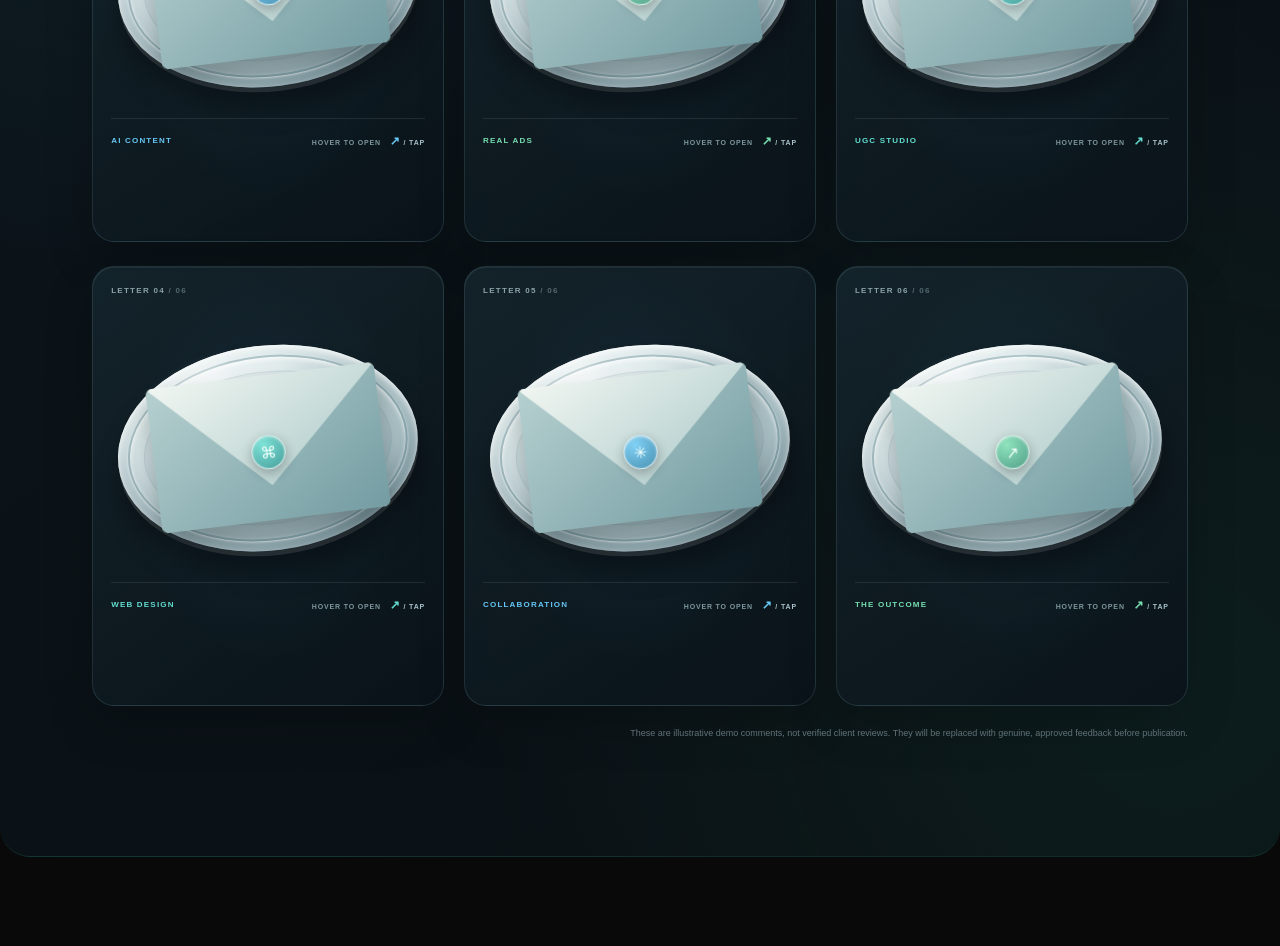
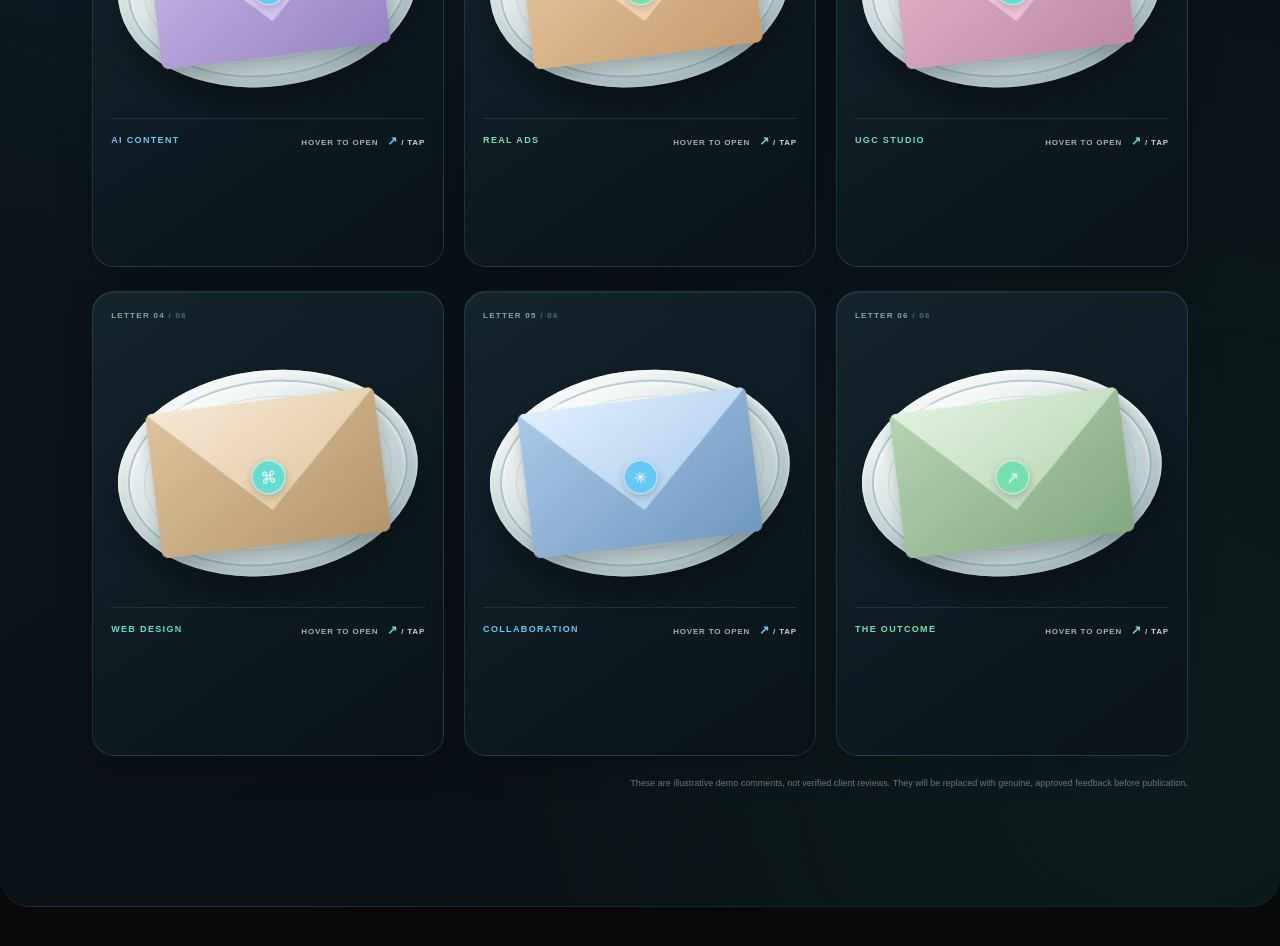
Before and after one commit to MohammadMatinMahdavi/orange, a Next.js app: page / in a window 1280 px wide. Shown: the part 6280-7226 px from the top of the page. Built offline with nearby package versions, Linux system fonts and the light colour scheme.

Commit message:
Polish testimonial letters with lighter animations and clearer typography

```diff
--- a/app/globals.css
+++ b/app/globals.css
@@ -2271,328 +2271,64 @@ body::before {
 }
 
 
-/* Your Comments — sculpted porcelain plates and animated correspondence. */
-.feedback-section {
-  overflow: visible;
-}
-.feedback-heading h2 {
-  text-transform: uppercase;
-  letter-spacing: -.075em;
-}
-.feedback-heading h2 span {
-  color: #62d9c1;
-}
-.feedback-intro-copy { max-width: 380px; }
-.feedback-intro-copy p { margin: 0; color: #91a5ab; font-size: 12px; line-height: 1.8; }
-.feedback-intro-copy .feedback-headline { margin-bottom: 8px; color: #eaf8fb; font-size: clamp(19px, 2.1vw, 26px); font-weight: 550; letter-spacing: -.045em; }
-
-.letter-grid {
-  display: grid;
-  grid-template-columns: repeat(3, minmax(0, 1fr));
-  gap: 24px 20px;
-  perspective: 1600px;
-  overflow: visible;
-}
-.letter-card {
-  --letter-accent: #66c8f5;
-  position: relative;
-  z-index: 1;
-  min-width: 0;
-  min-height: 440px;
-  padding: 18px 18px 17px;
-  overflow: visible;
-  border: 1px solid rgba(154,205,220,.15);
-  border-radius: 22px;
-  background:
-    radial-gradient(ellipse at 50% 45%, rgba(56,189,248,.07), transparent 58%),
-    linear-gradient(145deg,rgba(22,39,47,.82),rgba(10,19,25,.96));
-  box-shadow: inset 0 1px 0 rgba(255,255,255,.06), 0 18px 48px rgba(0,0,0,.2);
-  transform: translateZ(0);
-  transition: border-color .45s ease, box-shadow .5s ease, transform .65s cubic-bezier(.16,1,.3,1), background .5s ease;
-}
-.letter-card-green { --letter-accent: #76dfb0; }
-.letter-card-teal { --letter-accent: #62ddcf; }
-.letter-index {
-  display: block;
-  position: relative;
-  z-index: 2;
-  color: #8ca2a9;
-  font-size: 8px;
-  font-weight: 800;
-  letter-spacing: .16em;
-}
-.letter-index i { color: #52676e; font-style: normal; }
-
-.letter-trigger {
-  display: flex;
-  width: 100%;
-  flex-direction: column;
-  align-items: stretch;
-  padding: 0;
-  border: 0;
-  color: inherit;
-  background: transparent;
-  text-align: left;
-  cursor: pointer;
-}
-.letter-stage {
-  position: relative;
-  display: grid;
-  place-items: center;
-  width: 100%;
-  height: 285px;
-  isolation: isolate;
-  perspective: 1100px;
-  transform-style: preserve-3d;
-}
-.letter-plate {
-  position: absolute;
-  left: 50%;
-  top: 53%;
-  width: min(96%, 310px);
-  height: 205px;
-  border-radius: 50%;
-  transform: translate(-50%,-50%) rotate(-7deg);
-  background:
-    radial-gradient(ellipse at 36% 27%, rgba(255,255,255,.98), rgba(230,241,241,.98) 28%, rgba(174,197,202,.96) 69%, rgba(91,119,129,.95) 100%);
-  box-shadow:
-    0 22px 25px rgba(0,0,0,.38),
-    0 5px 0 rgba(255,255,255,.18),
-    inset 0 3px 7px rgba(255,255,255,.95),
-    inset 0 -10px 18px rgba(33,65,77,.22);
-  transition: transform .75s cubic-bezier(.16,1,.3,1), filter .6s ease;
-}
-.letter-plate-rim {
-  position: absolute;
-  inset: 10px;
-  border: 2px solid rgba(101,139,148,.42);
-  border-radius: 50%;
-  box-shadow: inset 0 2px 5px rgba(255,255,255,.85), 0 1px 2px rgba(255,255,255,.7);
-}
-.letter-plate-center {
-  position: absolute;
-  inset: 26px;
-  border: 1px solid rgba(100,139,148,.2);
-  border-radius: 50%;
-  box-shadow: inset 0 0 22px rgba(76,118,129,.13);
-}
-.letter-plate-glint {
-  position: absolute;
-  top: 24px;
-  left: 48px;
-  width: 75px;
-  height: 17px;
-  border-radius: 50%;
-  background: rgba(255,255,255,.62);
-  filter: blur(8px);
-  transform: rotate(-22deg);
-}
-
-.letter-envelope-closed {
-  position: absolute;
-  z-index: 2;
-  top: 50%;
-  left: 50%;
-  width: min(76%, 230px);
-  height: 145px;
-  transform: translate(-50%,-44%) rotate(-7deg);
-  transform-style: preserve-3d;
-  filter: drop-shadow(0 15px 12px rgba(12,28,34,.35));
-  transition: transform .78s cubic-bezier(.16,1,.3,1), opacity .42s ease, filter .6s ease;
-}
-.envelope-back {
-  position: absolute;
-  inset: 0;
-  border: 1px solid rgba(255,255,255,.45);
-  border-radius: 7px;
-  background: linear-gradient(145deg,#e6f0ed,#9bb9bb);
-}
-.envelope-front {
-  position: absolute;
-  inset: 0;
-  border-radius: 7px;
-  background: linear-gradient(145deg,#b6d0d0,#739ca2);
-  clip-path: polygon(0 0,50% 55%,100% 0,100% 100%,0 100%);
-}
-.envelope-flap {
-  position: absolute;
-  inset: 0 0 auto;
-  height: 76%;
-  border-radius: 7px 7px 0 0;
-  background: linear-gradient(150deg,#f1f6f1,#a9c8c8);
-  clip-path: polygon(0 0,100% 0,50% 100%);
-  transform-origin: 50% 0;
-  backface-visibility: hidden;
-  transition: transform .65s ease;
-}
-.envelope-seal {
-  position: absolute;
-  z-index: 3;
-  left: 50%;
-  top: 53%;
-  display: grid;
-  width: 34px;
-  height: 34px;
-  place-items: center;
-  border: 1px solid rgba(255,255,255,.7);
-  border-radius: 50%;
-  color: #f2fffb;
-  background: radial-gradient(circle at 35% 25%, color-mix(in srgb,var(--letter-accent) 82%,white), color-mix(in srgb,var(--letter-accent) 60%,#173c4b));
-  box-shadow: 0 4px 12px rgba(0,0,0,.28), inset 0 1px 3px rgba(255,255,255,.5);
-  font-family: Georgia,serif;
-  transform: translate(-50%,-50%);
-  transition: opacity .25s ease, transform .4s ease;
-}
-
-.letter-opened-paper {
-  position: absolute;
-  z-index: 3;
-  top: 48%;
-  left: 50%;
-  display: flex;
-  width: min(78%, 238px);
-  min-height: 205px;
-  flex-direction: column;
-  align-items: flex-start;
-  padding: 20px 19px 15px;
-  border: 1px solid rgba(255,255,255,.9);
-  border-radius: 5px;
-  color: #263e45;
-  background: linear-gradient(145deg,#fffef6,#e2eeea);
-  box-shadow: 0 19px 35px rgba(0,0,0,.3), inset 0 0 0 4px rgba(111,158,160,.08);
-  opacity: 0;
-  transform: translate(-50%,-37%) rotateY(-78deg) rotateZ(8deg) scale(.72);
-  transform-origin: 50% 75%;
-  transition: opacity .35s ease .12s, transform .85s cubic-bezier(.16,1,.3,1) .08s;
-}
-.opened-paper-topline { color: #6c8d91; font-size: 6px; font-weight: 800; letter-spacing: .16em; }
-.opened-paper-title { max-width: 190px; margin-top: 14px; font-family: Georgia,serif; font-size: 20px; line-height: 1.05; letter-spacing: -.04em; }
-.opened-paper-rule { width: 38px; height: 2px; margin-top: 13px; background: var(--letter-accent); }
-.opened-paper-lines { display: grid; gap: 6px; width: 92%; margin-top: 14px; }
-.opened-paper-lines i { height: 1px; background: rgba(49,83,91,.2); }
-.opened-paper-lines i:nth-child(2) { width: 90%; }
-.opened-paper-lines i:nth-child(3) { width: 96%; }
-.opened-paper-lines i:nth-child(4) { width: 65%; }
-.opened-paper-sign { margin-top: auto; padding-top: 14px; color: #6a8589; font-size: 6px; letter-spacing: .16em; }
-
-.letter-card-meta {
-  position: relative;
-  z-index: 4;
-  display: flex;
-  justify-content: space-between;
-  align-items: center;
-  gap: 8px;
-  padding-top: 13px;
-  border-top: 1px solid rgba(255,255,255,.09);
-}
-.letter-service { color: var(--letter-accent); font-size: 8px; font-weight: 800; letter-spacing: .15em; }
-.letter-open-hint { color: #7e969d; font-size: 7px; font-weight: 800; letter-spacing: .12em; white-space: nowrap; }
-.letter-open-hint b { margin-left: 6px; color: var(--letter-accent); font-size: 12px; }
-
-.letter-glass-panel {
-  position: absolute;
-  z-index: 8;
-  left: 15px;
-  right: 15px;
-  bottom: 15px;
-  padding: 17px 17px 15px;
-  border: 1px solid rgba(190,235,244,.28);
-  border-radius: 13px;
-  background: linear-gradient(135deg,rgba(18,39,49,.82),rgba(13,25,34,.76));
-  box-shadow: 0 18px 40px rgba(0,0,0,.34), inset 0 1px 0 rgba(255,255,255,.13);
-  -webkit-backdrop-filter: blur(18px) saturate(145%);
-  backdrop-filter: blur(18px) saturate(145%);
-  opacity: 0;
-  visibility: hidden;
-  pointer-events: none;
-  transform: translateY(22px) scale(.94);
-  transition: opacity .42s ease, transform .62s cubic-bezier(.16,1,.3,1), visibility .42s;
-}
-.letter-glass-kicker { display: block; margin-bottom: 9px; color: var(--letter-accent); font-size: 7px; font-weight: 800; letter-spacing: .15em; }
-.letter-review-quote { margin: 0; color: #d7e8eb; font-family: Georgia,serif; font-size: 11px; line-height: 1.65; }
-.letter-review-person { display: flex; align-items: center; gap: 9px; margin-top: 13px; }
-.letter-review-avatar {
-  display: grid;
-  width: 29px;
-  height: 29px;
-  flex: 0 0 29px;
-  place-items: center;
-  border: 1px solid color-mix(in srgb,var(--letter-accent) 50%,transparent);
-  border-radius: 50%;
-  color: var(--letter-accent);
-  background: color-mix(in srgb,var(--letter-accent) 12%,#102029);
-  font-size: 8px;
-  font-weight: 800;
-}
-.letter-review-byline { display: flex; min-width: 0; flex-direction: column; gap: 3px; }
-.letter-review-byline b { color: #f0fbfc; font-size: 9px; font-weight: 700; }
-.letter-review-byline i { color: #9cb2b8; font-size: 7px; font-style: normal; }
-
-.letter-card:hover,
-.letter-card:focus-within,
-.letter-card.is-open {
-  z-index: 10;
-  border-color: color-mix(in srgb,var(--letter-accent) 55%,rgba(255,255,255,.2));
-  background: linear-gradient(145deg,rgba(22,42,51,.98),rgba(9,19,26,.99));
-  box-shadow: 0 32px 75px rgba(0,0,0,.42), 0 0 38px color-mix(in srgb,var(--letter-accent) 13%,transparent), inset 0 1px 0 rgba(255,255,255,.1);
-  transform: translateY(-9px) scale(1.045) rotateY(-2deg);
-}
-.letter-card:hover .letter-plate,
-.letter-card:focus-within .letter-plate,
-.letter-card.is-open .letter-plate {
-  transform: translate(-50%,-50%) rotate(5deg) scale(1.04);
-  filter: brightness(1.04);
-}
-.letter-card:hover .letter-envelope-closed,
-.letter-card:focus-within .letter-envelope-closed,
-.letter-card.is-open .letter-envelope-closed {
-  opacity: 0;
-  transform: translate(-50%,-70%) rotateY(88deg) rotateZ(12deg) scale(.62);
-  filter: blur(2px);
-}
-.letter-card:hover .envelope-flap,
-.letter-card:focus-within .envelope-flap,
-.letter-card.is-open .envelope-flap { transform: rotateX(178deg); }
-.letter-card:hover .envelope-seal,
-.letter-card:focus-within .envelope-seal,
-.letter-card.is-open .envelope-seal { opacity: 0; transform: translate(-50%,-90%) scale(.4) rotate(30deg); }
-.letter-card:hover .letter-opened-paper,
-.letter-card:focus-within .letter-opened-paper,
-.letter-card.is-open .letter-opened-paper {
-  opacity: 1;
-  transform: translate(-50%,-52%) rotateY(0) rotateZ(-3deg) scale(1);
-}
-.letter-card:hover .letter-glass-panel,
-.letter-card:focus-within .letter-glass-panel,
-.letter-card.is-open .letter-glass-panel {
-  opacity: 1;
-  visibility: visible;
-  transform: translateY(0) scale(1);
-}
-.letter-trigger:focus-visible { outline: 2px solid var(--letter-accent); outline-offset: 5px; border-radius: 10px; }
-
-@media (max-width: 900px) {
-  .feedback-section { padding-left: 5%; padding-right: 5%; }
-  .letter-grid { grid-template-columns: repeat(2,minmax(0,1fr)); gap: 18px 14px; }
-  .letter-card { min-height: 430px; }
-  .letter-stage { height: 275px; }
-  .letter-glass-panel { left: 12px; right: 12px; bottom: 12px; }
-}
-@media (max-width: 640px) {
-  .feedback-section { padding: 78px 6%; }
-  .feedback-heading { display: block; margin-bottom: 29px; }
-  .feedback-heading h2 { font-size: clamp(38px, 11vw, 52px); }
-  .feedback-intro-copy { margin-top: 18px; }
-  .letter-grid { grid-template-columns: 1fr; gap: 16px; }
-  .letter-card { min-height: 420px; padding: 16px; }
-  .letter-stage { height: 270px; }
-  .letter-glass-panel { left: 13px; right: 13px; bottom: 13px; padding: 16px; }
-}
-@media (hover: none) {
-  .letter-open-hint::after { content: " / TAP"; color: #a8c3ca; }
-}
-@media (prefers-reduced-motion: reduce) {
-  .letter-card, .letter-plate, .letter-envelope-closed, .letter-opened-paper,
-  .letter-glass-panel, .envelope-flap, .envelope-seal { transition: none !important; }
-  .letter-card:hover, .letter-card:focus-within, .letter-card.is-open { transform: none; }
-}
+/* Your Comments — lightweight animated letters. */
+.feedback-section{overflow:visible}
+.feedback-heading h2{text-transform:uppercase;letter-spacing:-.075em}
+.feedback-heading h2 span{color:#62d9c1}
+.feedback-intro-copy{max-width:380px}
+.feedback-intro-copy p{margin:0;color:#91a5ab;font-size:12px;line-height:1.8}
+.feedback-intro-copy .feedback-headline{margin-bottom:8px;color:#eaf8fb;font-size:clamp(19px,2.1vw,26px);font-weight:550;letter-spacing:-.045em}
+.letter-grid{display:grid;grid-template-columns:repeat(3,minmax(0,1fr));gap:24px 20px;perspective:1200px}
+.letter-card{--letter-accent:#66c8f5;--env-light:#eee5ff;--env-mid:#c8b9e8;--env-dark:#9784c4;position:relative;z-index:1;min-width:0;min-height:465px;padding:18px;border:1px solid rgba(154,205,220,.15);border-radius:22px;background:linear-gradient(145deg,rgba(22,39,47,.88),rgba(10,19,25,.97));box-shadow:inset 0 1px 0 rgba(255,255,255,.06),0 14px 32px rgba(0,0,0,.18);transition:transform .32s cubic-bezier(.2,.8,.2,1),border-color .25s,box-shadow .3s}
+.letter-card-green{--letter-accent:#76dfb0;--env-light:#fff0d9;--env-mid:#e8c99f;--env-dark:#c69c70}
+.letter-card-teal{--letter-accent:#62ddcf;--env-light:#f9e3ed;--env-mid:#e6b7cb;--env-dark:#bd89a5}
+.letter-card-blue:nth-child(5){--env-light:#e0efff;--env-mid:#a9c9e8;--env-dark:#7198c0}
+.letter-card-teal:nth-child(4){--env-light:#f5e9d5;--env-mid:#ddc39b;--env-dark:#b4966d}
+.letter-card-green:nth-child(6){--env-light:#e2f1df;--env-mid:#b5d3b1;--env-dark:#82a982}
+.letter-index{display:block;position:relative;z-index:2;color:#8ca2a9;font-size:8px;font-weight:800;letter-spacing:.16em}
+.letter-index i{color:#52676e;font-style:normal}
+.letter-trigger{display:flex;width:100%;flex-direction:column;align-items:stretch;padding:0;border:0;color:inherit;background:transparent;text-align:left;cursor:pointer}
+.letter-stage{position:relative;display:grid;place-items:center;width:100%;height:285px;isolation:isolate;perspective:900px}
+.letter-plate{position:absolute;left:50%;top:53%;width:min(96%,310px);height:205px;border-radius:50%;transform:translate(-50%,-50%) rotate(-7deg);background:radial-gradient(ellipse at 36% 27%,#fff 0%,#e9f0ef 34%,#b8c9ca 76%,#879fa4 100%);box-shadow:0 17px 22px rgba(0,0,0,.3),inset 0 3px 7px rgba(255,255,255,.9),inset 0 -8px 14px rgba(33,65,77,.18);transition:transform .35s cubic-bezier(.2,.8,.2,1)}
+.letter-plate-rim{position:absolute;inset:10px;border:2px solid rgba(101,139,148,.38);border-radius:50%;box-shadow:inset 0 2px 5px rgba(255,255,255,.8)}
+.letter-plate-center{position:absolute;inset:26px;border:1px solid rgba(100,139,148,.18);border-radius:50%}
+.letter-plate-glint{position:absolute;top:24px;left:48px;width:75px;height:17px;border-radius:50%;background:rgba(255,255,255,.55)}
+.letter-envelope-closed{position:absolute;z-index:2;top:50%;left:50%;width:min(76%,230px);height:145px;transform:translate(-50%,-44%) rotate(-7deg);transition:transform .38s cubic-bezier(.2,.8,.2,1),opacity .22s;filter:drop-shadow(0 10px 8px rgba(12,28,34,.25))}
+.envelope-back{position:absolute;inset:0;border:1px solid rgba(255,255,255,.65);border-radius:7px;background:linear-gradient(145deg,var(--env-light),var(--env-mid))}
+.envelope-front{position:absolute;inset:0;border-radius:7px;background:linear-gradient(145deg,var(--env-mid),var(--env-dark));clip-path:polygon(0 0,50% 55%,100% 0,100% 100%,0 100%)}
+.envelope-flap{position:absolute;inset:0 0 auto;height:76%;border-radius:7px 7px 0 0;background:linear-gradient(150deg,var(--env-light),var(--env-mid));clip-path:polygon(0 0,100% 0,50% 100%);transform-origin:50% 0;transition:transform .3s}
+.envelope-seal{position:absolute;z-index:3;left:50%;top:53%;display:grid;width:34px;height:34px;place-items:center;border:1px solid rgba(255,255,255,.7);border-radius:50%;color:#fff;background:var(--letter-accent);box-shadow:0 3px 8px rgba(0,0,0,.2);font-family:Georgia,serif;transform:translate(-50%,-50%);transition:opacity .2s,transform .25s}
+.letter-opened-paper{position:absolute;z-index:3;top:48%;left:50%;display:flex;width:min(78%,238px);min-height:205px;flex-direction:column;padding:20px 19px 15px;border:1px solid rgba(255,255,255,.9);border-radius:5px;color:#263e45;background:linear-gradient(145deg,#fffef6,#e2eeea);box-shadow:0 14px 25px rgba(0,0,0,.24);opacity:0;transform:translate(-50%,-37%) rotate(-5deg) scale(.88);transition:opacity .22s,transform .38s cubic-bezier(.2,.8,.2,1)}
+.opened-paper-topline{color:#6c8d91;font-size:8px;font-weight:800;letter-spacing:.14em}
+.opened-paper-title{max-width:190px;margin-top:14px;font-family:Georgia,serif;font-size:22px;line-height:1.08;letter-spacing:-.04em}
+.opened-paper-rule{width:38px;height:2px;margin-top:13px;background:var(--letter-accent)}
+.opened-paper-lines{display:grid;gap:6px;width:92%;margin-top:14px}
+.opened-paper-lines i{height:1px;background:rgba(49,83,91,.2)}
+.opened-paper-lines i:nth-child(2){width:90%}
+.opened-paper-lines i:nth-child(3){width:96%}
+.opened-paper-lines i:nth-child(4){width:65%}
+.opened-paper-sign{margin-top:auto;padding-top:14px;color:#6a8589;font-size:8px;letter-spacing:.14em}
+.letter-card-meta{position:relative;z-index:4;display:flex;justify-content:space-between;align-items:center;gap:8px;padding-top:13px;border-top:1px solid rgba(255,255,255,.09)}
+.letter-service{color:var(--letter-accent);font-size:9px;font-weight:800;letter-spacing:.15em}
+.letter-open-hint{color:#9bb0b6;font-size:8px;font-weight:800;letter-spacing:.1em;white-space:nowrap}
+.letter-open-hint b{margin-left:6px;color:var(--letter-accent);font-size:12px}
+.letter-glass-panel{position:absolute;z-index:8;left:15px;right:15px;bottom:15px;padding:17px;border:1px solid rgba(190,235,244,.28);border-radius:13px;background:linear-gradient(135deg,rgba(18,39,49,.96),rgba(13,25,34,.94));box-shadow:0 12px 28px rgba(0,0,0,.3);opacity:0;visibility:hidden;pointer-events:none;transform:translateY(12px);transition:opacity .22s,transform .28s,visibility .22s}
+.letter-glass-kicker{display:block;margin-bottom:9px;color:var(--letter-accent);font-size:8px;font-weight:800;letter-spacing:.13em}
+.letter-review-quote{margin:0;color:#e3f0f2;font-family:Georgia,serif;font-size:14px;line-height:1.55}
+.letter-review-person{display:flex;align-items:center;gap:10px;margin-top:13px}
+.letter-review-avatar{display:grid;width:32px;height:32px;flex:0 0 32px;place-items:center;border:1px solid var(--letter-accent);border-radius:50%;color:var(--letter-accent);background:#102029;font-size:10px;font-weight:800}
+.letter-review-byline{display:flex;min-width:0;flex-direction:column;gap:3px}
+.letter-review-byline b{color:#f0fbfc;font-size:11px}
+.letter-review-byline i{color:#b1c4c9;font-size:9px;font-style:normal}
+.letter-card:hover,.letter-card:focus-within,.letter-card.is-open{z-index:10;border-color:var(--letter-accent);box-shadow:0 24px 48px rgba(0,0,0,.34);transform:translateY(-6px) scale(1.025)}
+.letter-card:hover .letter-plate,.letter-card:focus-within .letter-plate,.letter-card.is-open .letter-plate{transform:translate(-50%,-50%) rotate(2deg) scale(1.025)}
+.letter-card:hover .letter-envelope-closed,.letter-card:focus-within .letter-envelope-closed,.letter-card.is-open .letter-envelope-closed{opacity:0;transform:translate(-50%,-65%) rotate(-12deg) scale(.8)}
+.letter-card:hover .envelope-flap,.letter-card:focus-within .envelope-flap,.letter-card.is-open .envelope-flap{transform:rotateX(170deg)}
+.letter-card:hover .envelope-seal,.letter-card:focus-within .envelope-seal,.letter-card.is-open .envelope-seal{opacity:0;transform:translate(-50%,-80%) scale(.6)}
+.letter-card:hover .letter-opened-paper,.letter-card:focus-within .letter-opened-paper,.letter-card.is-open .letter-opened-paper{opacity:1;transform:translate(-50%,-52%) rotate(-3deg) scale(1)}
+.letter-card:hover .letter-glass-panel,.letter-card:focus-within .letter-glass-panel,.letter-card.is-open .letter-glass-panel{opacity:1;visibility:visible;transform:translateY(0)}
+.letter-trigger:focus-visible{outline:2px solid var(--letter-accent);outline-offset:5px;border-radius:10px}
+@media(max-width:900px){.feedback-section{padding-left:5%;padding-right:5%}.letter-grid{grid-template-columns:repeat(2,minmax(0,1fr));gap:18px 14px}.letter-card{min-height:455px}.letter-stage{height:275px}.letter-glass-panel{left:12px;right:12px;bottom:12px}}
+@media(max-width:640px){.feedback-section{padding:78px 6%}.feedback-heading{display:block;margin-bottom:29px}.feedback-heading h2{font-size:clamp(38px,11vw,52px)}.feedback-intro-copy{margin-top:18px}.letter-grid{grid-template-columns:1fr;gap:16px}.letter-card{min-height:450px;padding:16px}.letter-stage{height:270px}.letter-glass-panel{left:13px;right:13px;bottom:13px;padding:17px}}
+@media(hover:none){.letter-open-hint:after{content:" / TAP";color:#c2d4d9}}
+@media(prefers-reduced-motion:reduce){.letter-card,.letter-plate,.letter-envelope-closed,.letter-opened-paper,.letter-glass-panel,.envelope-flap,.envelope-seal{transition:none!important}.letter-card:hover,.letter-card:focus-within,.letter-card.is-open{transform:none}}
```
